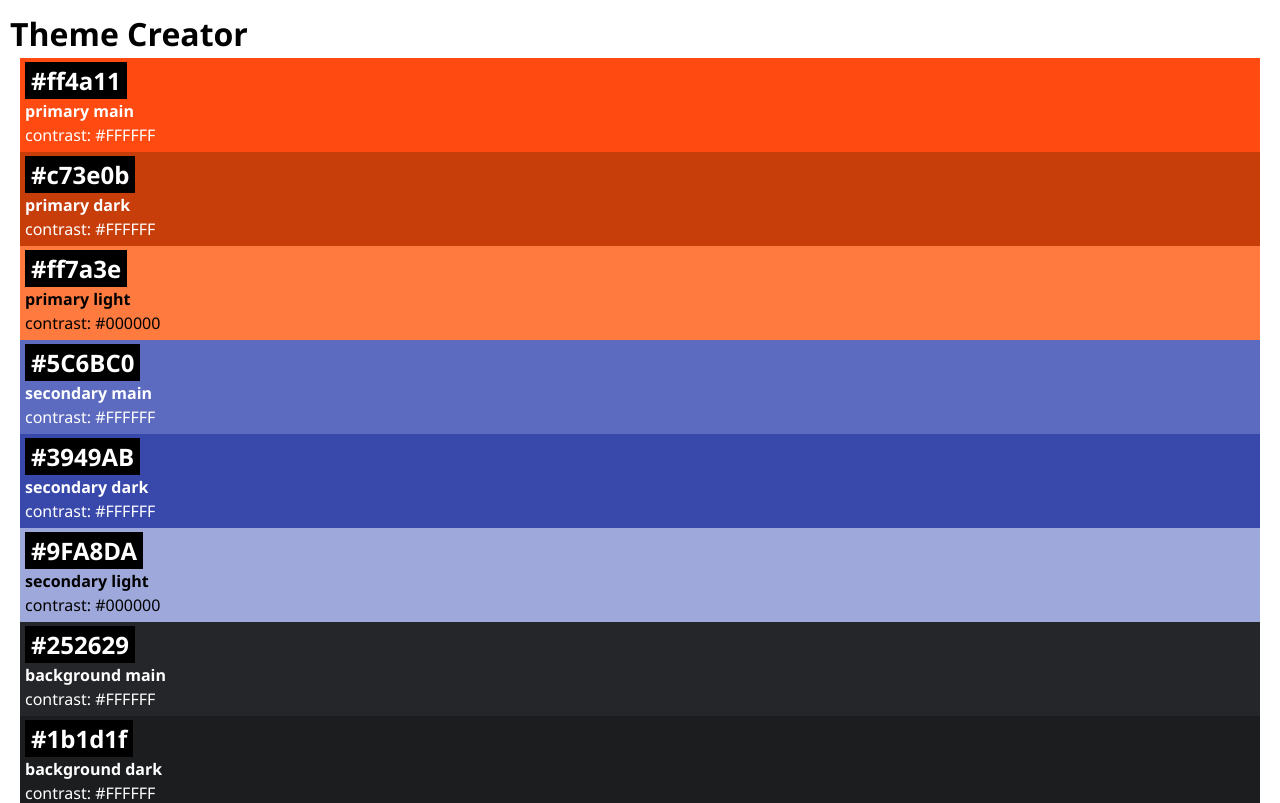
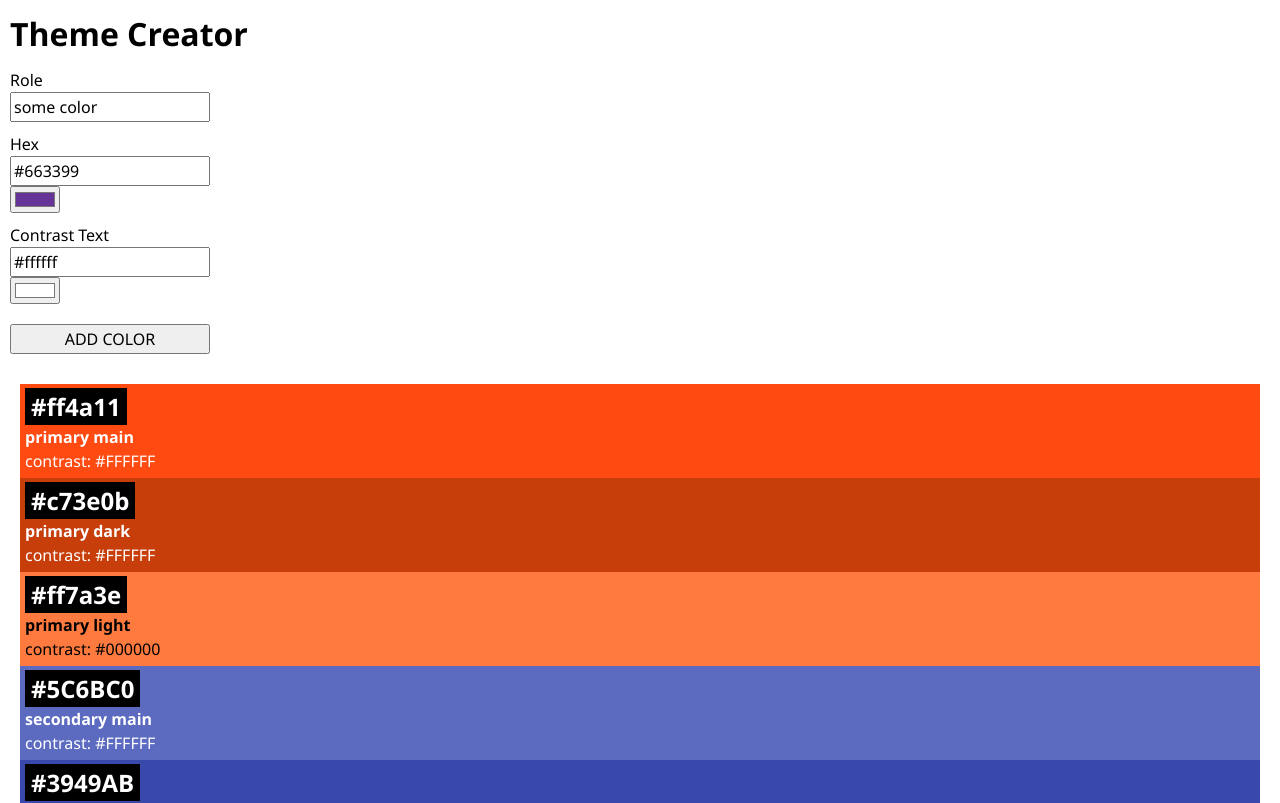
Before and after one commit to EinSeehund/recap-project-4, a React (Vite) app: page / in a window 1280 px wide. Shown: the top 803 px of the page. Built offline with nearby package versions, Linux system fonts and the light colour scheme.

Commit message:
implement a form and functionality to add new colors to the list

```diff
--- a/package.json
+++ b/package.json
@@ -14,7 +14,8 @@
     "@octokit/rest": "^20.1.0",
     "dotenv": "^16.4.5",
     "react": "^18.2.0",
-    "react-dom": "^18.2.0"
+    "react-dom": "^18.2.0",
+    "uid": "^2.0.2"
   },
   "devDependencies": {
     "@types/react": "^18.2.66",
--- a/src/App.jsx
+++ b/src/App.jsx
@@ -1,12 +1,31 @@
 import { initialColors } from "./lib/colors";
 import Color from "./Components/Color/Color";
+import ColorForm from "./Components/ColorForm/ColorForm";
 import "./App.css";
+import { useState } from "react";
+import { uid } from "uid";
 
 function App() {
+    const [colors, setColors] = useState(initialColors);
+
+    function handleSubmit(event) {
+        event.preventDefault();
+        const formData = new FormData(event.target);
+        const newColor = Object.fromEntries(formData);
+        setColors([
+            {
+                id: uid(),
+                ...newColor,
+            },
+            ...colors,
+        ]);
+    }
+
     return (
         <>
             <h1>Theme Creator</h1>
-            {initialColors.map((color) => (
+            <ColorForm onSubmit={handleSubmit} />
+            {colors.map((color) => (
                 <Color
                     key={color.id}
                     color={color.hex}
--- /dev/null
+++ b/src/Components/ColorForm/ColorForm.css
@@ -0,0 +1,14 @@
+form {
+    display: flex;
+    flex-direction: column;
+    margin-bottom: 30px;
+    max-width: 200px;
+}
+
+form > button {
+    margin-top: 20px;
+}
+
+form > label {
+    margin-top: 10px;
+}
--- /dev/null
+++ b/src/Components/ColorForm/ColorForm.jsx
@@ -0,0 +1,53 @@
+import "./ColorForm.css";
+import { useState } from "react";
+
+export default function ColorForm({ onSubmit }) {
+    const [hex, setHex] = useState("#663399");
+    const [contrast, setContrast] = useState("#ffffff");
+
+    function handleChangeHex(event) {
+        setHex(event.target.value);
+    }
+
+    function handleChangeContrast(event) {
+        setContrast(event.target.value);
+    }
+
+    return (
+        <form onSubmit={onSubmit}>
+            <label htmlFor="role">Role</label>
+            <input
+                type="text"
+                name="role"
+                id="role"
+                defaultValue={"some color"}
+            />
+
+            <label htmlFor="hex">Hex</label>
+            <input
+                type="text"
+                name="hex"
+                id="hex"
+                value={hex}
+                onChange={handleChangeHex}
+            />
+            <input type="color" value={hex} onChange={handleChangeHex} />
+
+            <label htmlFor="contrastText">Contrast Text</label>
+            <input
+                type="text"
+                name="contrastText"
+                id="contrastText"
+                value={contrast}
+                onChange={handleChangeContrast}
+            />
+            <input
+                type="color"
+                value={contrast}
+                onChange={handleChangeContrast}
+            />
+
+            <button type="submit">ADD COLOR</button>
+        </form>
+    );
+}
```
Also changed, not shown: 1 other file (tests, documents, lock files or other folders).
